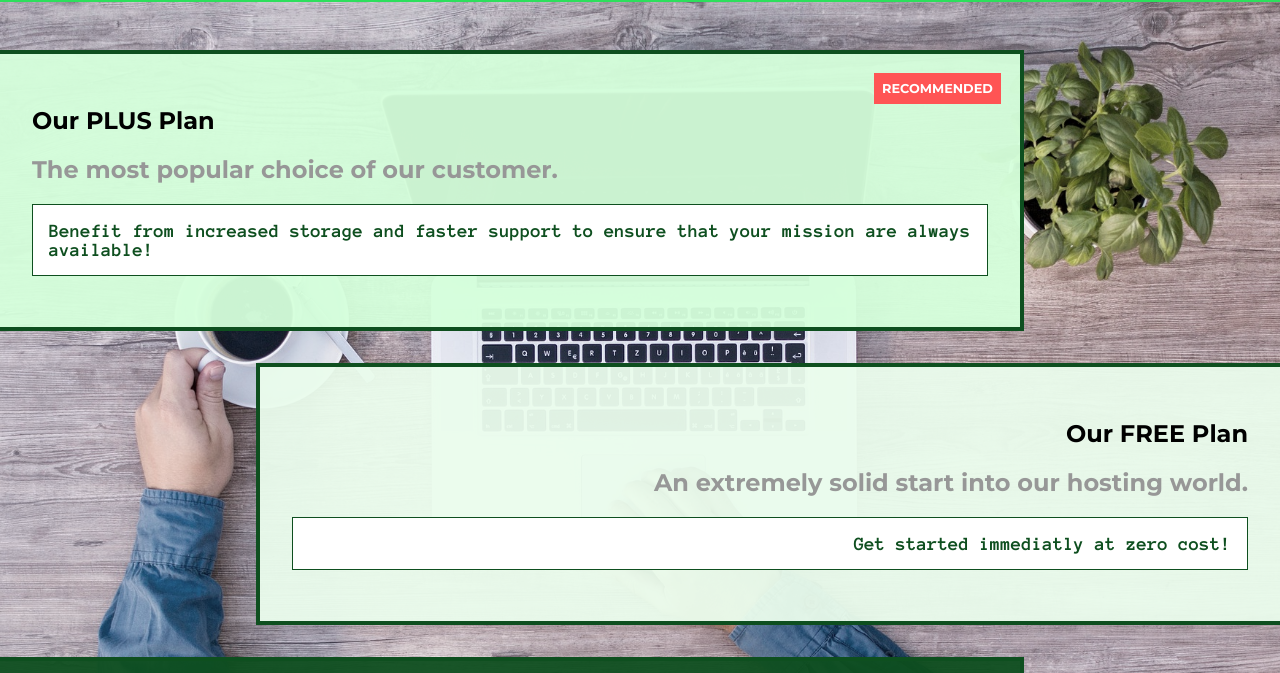
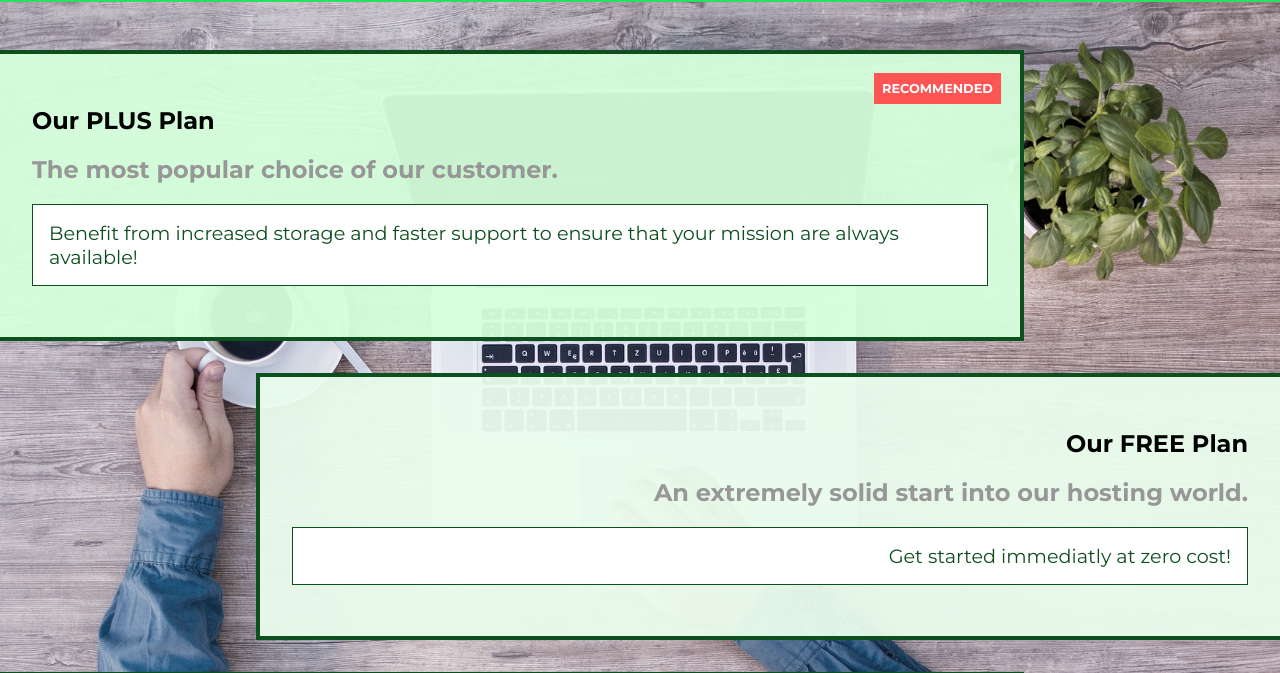
Before and after one commit to elyashar/CSS-complete-guide, a website built with Vite: page Basics_of_CSS/packages/index.html in a window 1280 px wide. Shown: the part 54-727 px from the top of the page. Built offline with nearby package versions, Linux system fonts and the light colour scheme.

```diff
--- a/Basics_of_CSS/packages/packages.css
+++ b/Basics_of_CSS/packages/packages.css
@@ -1,11 +1,11 @@
 @font-face {
     font-family: "AnonymousPro";
-    src: url("anonymousPro-Regular.ttf");
+    src: url("anonymousPro-Regular.ttf") format("truetype");
 }
 
 @font-face {
     font-family: "AnonymousPro";
-    src: url("anonymousPro-Bold.ttf");
+    src: url("anonymousPro-Bold.ttf") format("truetype");
     font-weight: 700;
 }
 
@@ -65,9 +65,10 @@
     font-size: 1.2rem;
     color: #0e4f1f;
     background: white;
-    font-family: "AnonymousPro", sans-serif;
-    font-weight: 700;
-    /* font-style: italic; */
+    /* font-family: "AnonymousPro", sans-serif; */
+    /* font-weight: 700; */
+    font-size: 1.2rem;
+    /* font-style font-variant font-weight font-size/line-height font-family */
 }
 
 .clearfix {
```
